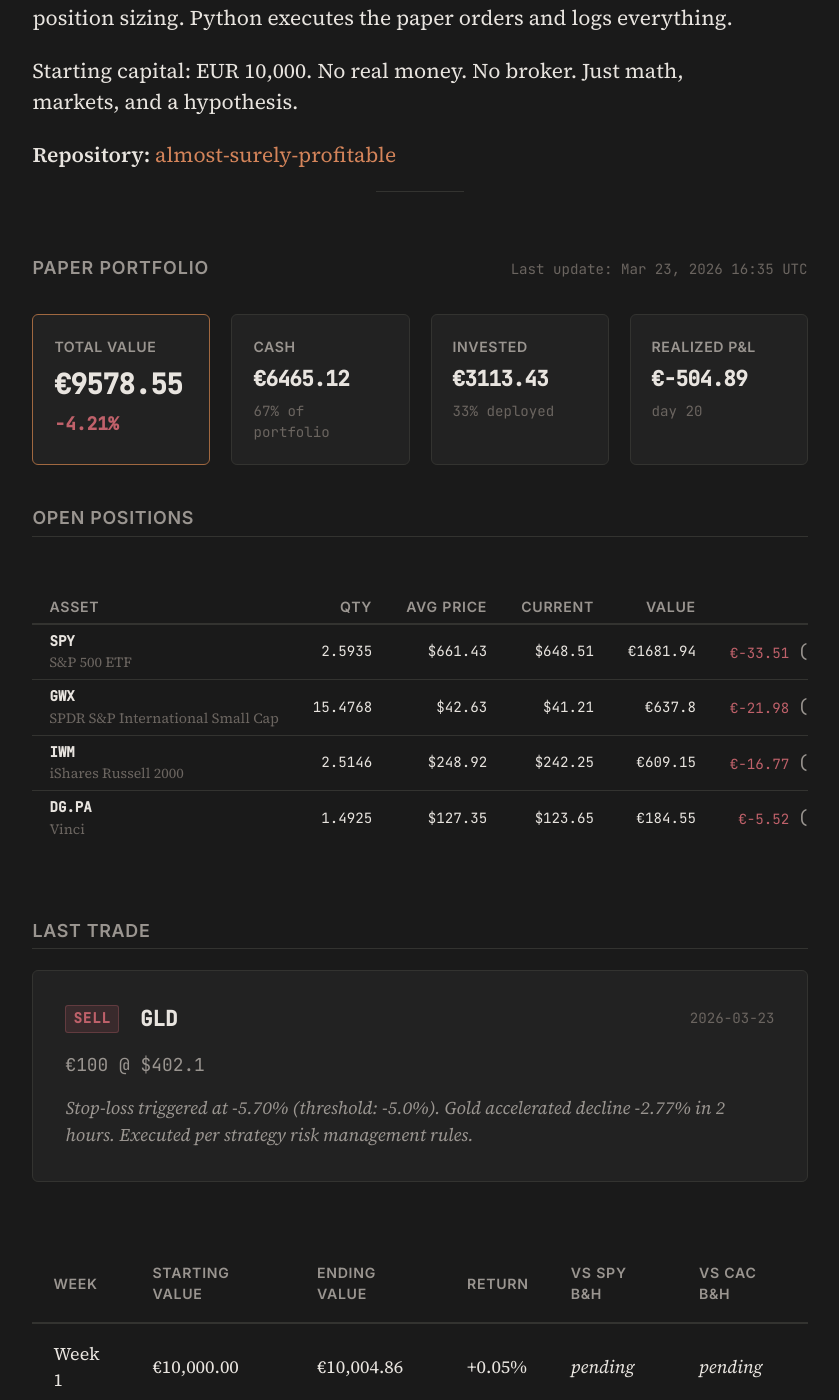
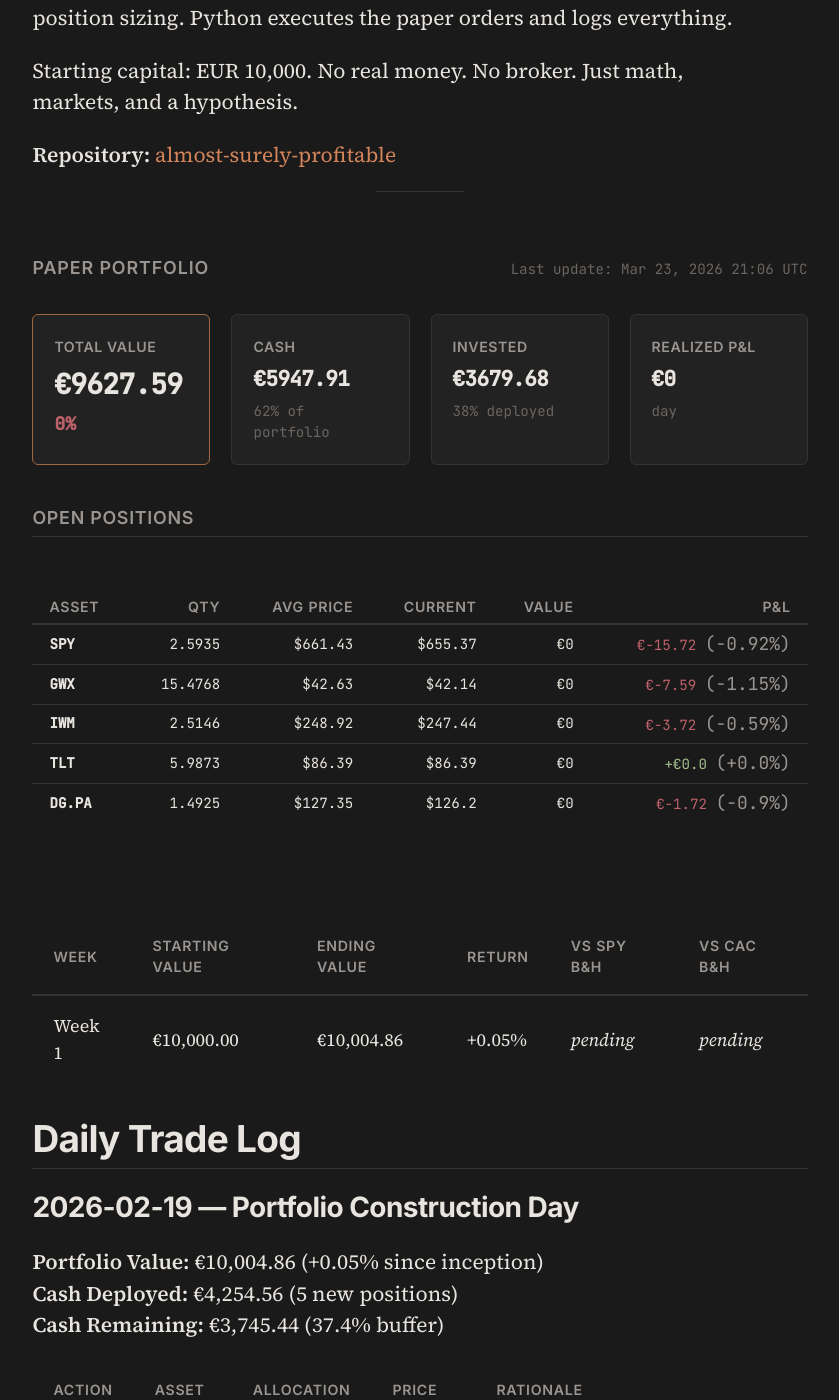
Before and after one commit to Alm0stSurely/alm0stsurely.github.io, a Jekyll site: the page built from trading.md, in a window 1280 px wide and 1400 px high, scrolled down 854 px. Shown: the whole window, without its empty margins (220-1059 px from the left). Built offline with Jekyll 4.4.1, drawn with Linux system fonts in a browser that asks for light colours.

Commit message:
data: update portfolio positions 2026-03-23

```diff
--- a/_data/portfolio.json
+++ b/_data/portfolio.json
@@ -1,63 +1,140 @@
 {
-  "last_updated": "2026-03-23T16:35:05",
-  "starting_capital": 10000.00,
-  "cash": 6465.12,
-  "total_value": 9578.55,
-  "total_return_pct": -4.21,
-  "total_realized_pnl": -504.89,
-  "days_active": 20,
+  "last_updated": "Mar 23, 2026 21:06 UTC",
+  "total_value": 9627.59,
+  "total_return": -3.724,
+  "cash": 5947.91,
+  "cash_pct": 61.8,
+  "invested": 3679.69,
+  "invested_pct": 38.2,
+  "realized_pnl": -504.89,
+  "num_positions": 5,
   "positions": [
     {
       "ticker": "SPY",
-      "name": "S&P 500 ETF",
       "quantity": 2.5935,
       "avg_price": 661.43,
-      "current_price": 648.51,
-      "market_value": 1681.94,
-      "pnl": -33.51,
-      "pnl_pct": -1.95,
-      "allocation_pct": 17.56
+      "current_price": 655.37,
+      "value": 1699.73,
+      "pnl": -15.72,
+      "pnl_pct": -0.92
     },
     {
       "ticker": "GWX",
-      "name": "SPDR S&P International Small Cap",
       "quantity": 15.4768,
       "avg_price": 42.63,
-      "current_price": 41.21,
-      "market_value": 637.80,
-      "pnl": -21.98,
-      "pnl_pct": -2.06,
-      "allocation_pct": 6.66
+      "current_price": 42.14,
+      "value": 652.19,
+      "pnl": -7.59,
+      "pnl_pct": -1.15
     },
     {
       "ticker": "IWM",
-      "name": "iShares Russell 2000",
       "quantity": 2.5146,
       "avg_price": 248.92,
-      "current_price": 242.25,
-      "market_value": 609.15,
-      "pnl": -16.77,
-      "pnl_pct": -2.68,
-      "allocation_pct": 6.36
+      "current_price": 247.44,
+      "value": 622.2,
+      "pnl": -3.72,
+      "pnl_pct": -0.59
+    },
+    {
+      "ticker": "TLT",
+      "quantity": 5.9873,
+      "avg_price": 86.39,
+      "current_price": 86.39,
+      "value": 517.21,
+      "pnl": 0.0,
+      "pnl_pct": 0.0
     },
     {
       "ticker": "DG.PA",
-      "name": "Vinci",
       "quantity": 1.4925,
       "avg_price": 127.35,
-      "current_price": 123.65,
-      "market_value": 184.55,
-      "pnl": -5.52,
-      "pnl_pct": -2.91,
-      "allocation_pct": 1.93
+      "current_price": 126.2,
+      "value": 188.35,
+      "pnl": -1.72,
+      "pnl_pct": -0.9
     }
   ],
-  "last_trade": {
-    "date": "2026-03-23",
-    "ticker": "GLD",
-    "action": "sell",
-    "price": 402.10,
-    "amount": 100,
-    "reasoning": "Stop-loss triggered at -5.70% (threshold: -5.0%). Gold accelerated decline -2.77% in 2 hours. Executed per strategy risk management rules."
-  }
+  "recent_trades": [
+    {
+      "date": "2026-03-23",
+      "ticker": "TLT",
+      "action": "BUY",
+      "quantity": 5.9873,
+      "price": 86.39,
+      "total": 517.21
+    },
+    {
+      "date": "2026-03-20",
+      "ticker": "TLT",
+      "action": "SELL",
+      "quantity": 27.8734,
+      "price": 85.86,
+      "total": 2393.21
+    },
+    {
+      "date": "2026-03-20",
+      "ticker": "FEZ",
+      "action": "SELL",
+      "quantity": 5.6408,
+      "price": 60.02,
+      "total": 338.56
+    },
+    {
+      "date": "2026-03-19",
+      "ticker": "GLD",
+      "action": "BUY",
+      "quantity": 0.2631,
+      "price": 426.41,
+      "total": 112.19
+    },
+    {
+      "date": "2026-03-19",
+      "ticker": "SPY",
+      "action": "BUY",
+      "quantity": 0.6299,
+      "price": 659.72,
+      "total": 415.53
+    },
+    {
+      "date": "2026-03-19",
+      "ticker": "OR.PA",
+      "action": "SELL",
+      "quantity": 1.4641,
+      "price": 345.75,
+      "total": 506.2
+    },
+    {
+      "date": "2026-03-18",
+      "ticker": "GLD",
+      "action": "BUY",
+      "quantity": 0.359,
+      "price": 444.74,
+      "total": 159.67
+    },
+    {
+      "date": "2026-03-18",
+      "ticker": "SPY",
+      "action": "BUY",
+      "quantity": 0.8518,
+      "price": 661.57,
+      "total": 563.53
+    },
+    {
+      "date": "2026-03-18",
+      "ticker": "TLT",
+      "action": "BUY",
+      "quantity": 4.273,
+      "price": 86.96,
+      "total": 371.56
+    },
+    {
+      "date": "2026-03-17",
+      "ticker": "TLT",
+      "action": "BUY",
+      "quantity": 7.2802,
+      "price": 87.46,
+      "total": 636.73
+    }
+  ]
 }
```
